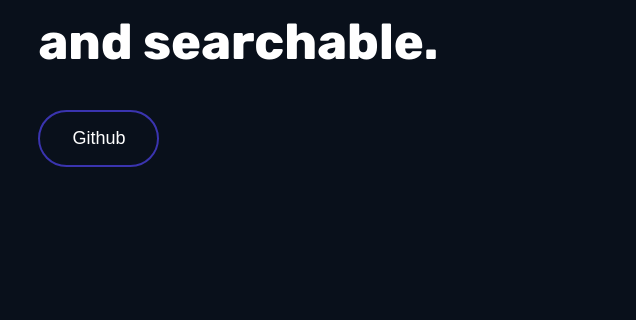
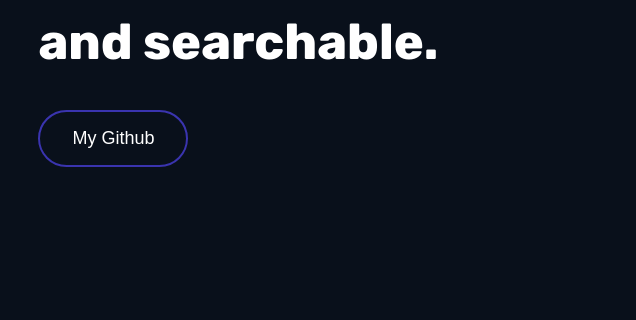
Before and after one commit to cuber-hub/Linklet, a plain HTML site: page index.html in a window 1280 px wide. Shown: the part 332-652 px from the top of the page, 0-636 px from the left. Drawn offline with Linux system fonts and the light colour scheme.

Commit message:
Update index.html

```diff
--- a/index.html
+++ b/index.html
@@ -29,7 +29,7 @@
         </h1>
     </header>
     <a href="https://github.com/cuber-hub" target="_blank"><button class="get">
-            Github
+           My Github
         </button></a>
 
     <div class="cuts">
```
